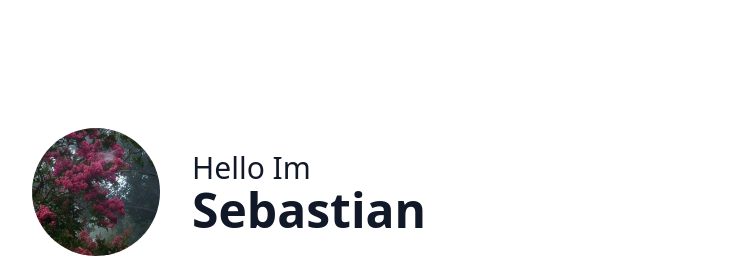
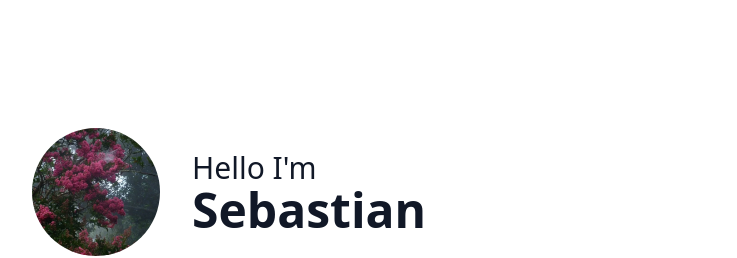
Before and after one commit to sebastiandotdev/www-example, a Next.js app: page / in a window 1280 px wide. Shown: the top 258 px of the page, without its empty margins (256-993 px from the left). Built offline with nearby package versions, Linux system fonts and the light colour scheme.

Commit message:
Update About.tsx

```diff
--- a/components/About.tsx
+++ b/components/About.tsx
@@ -1,7 +1,7 @@
 export const About = () => {
   return (
     <div>
-      <h4 className="leading-tight text-gray-900 text-2xl md:text-3xl">Hello Im</h4>
+      <h4 className="leading-tight text-gray-900 text-2xl md:text-3xl">Hello I'm</h4>
       <h1 className="leading-tight text-gray-900 text-4xl md:text-5xl font-semibold">Sebastian</h1>
     </div>
   );
```
